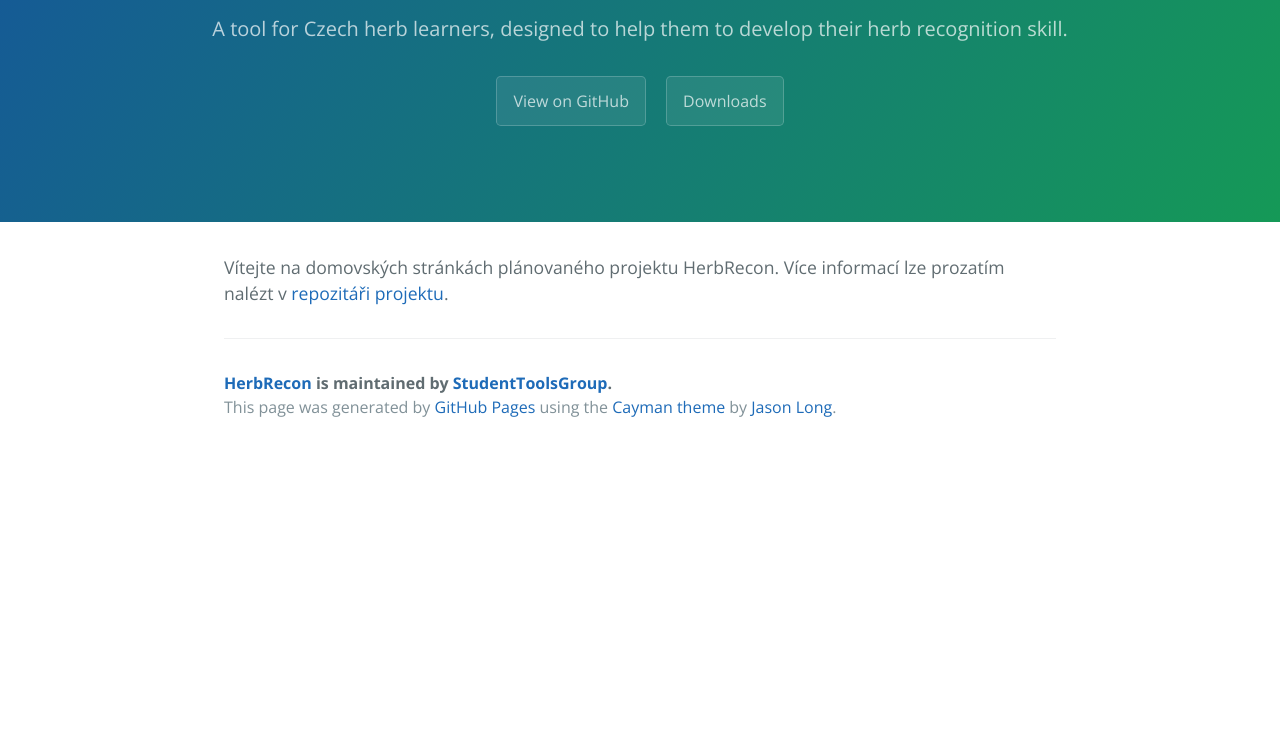
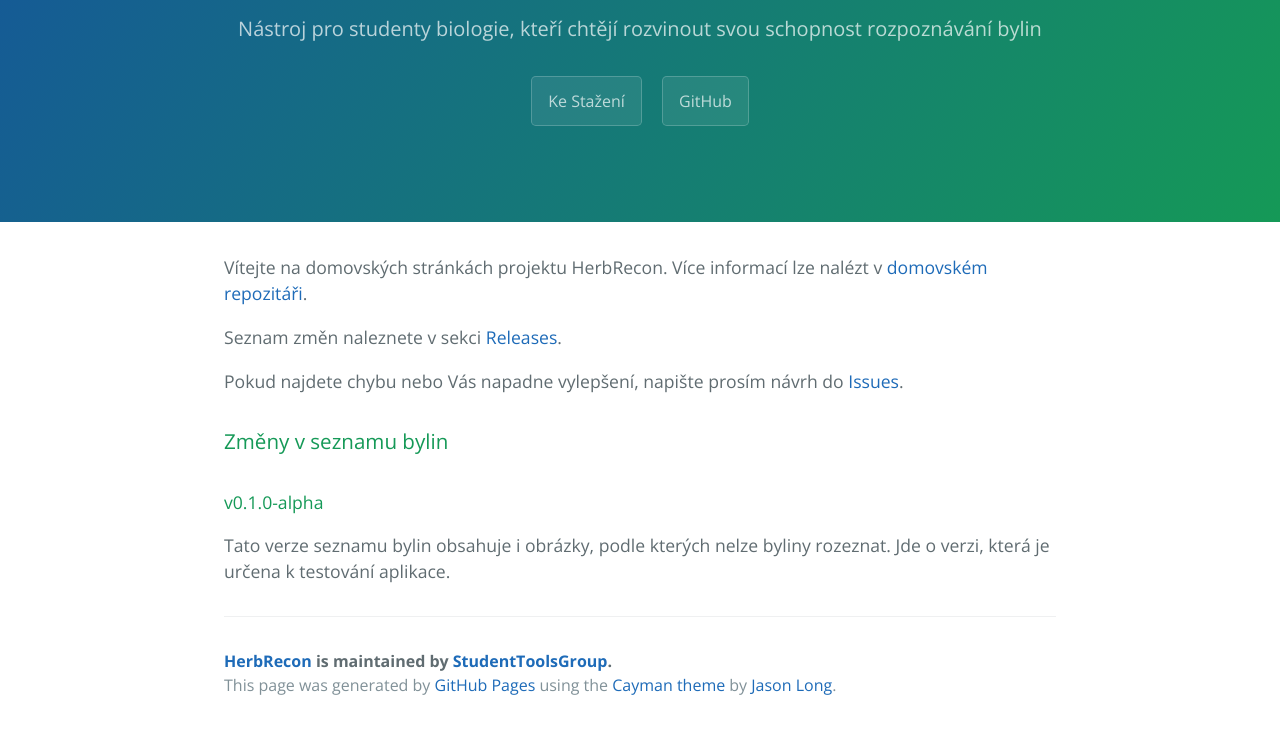
Before and after one commit to EduToolsCZ/HerbRecon, a plain HTML site: page index.html in a window 1280 px wide. Shown: the part 161-890 px from the top of the page. Before the commit the page ends 800 px from the top, so only its background shows below. Drawn offline with nearby package versions, Linux system fonts and the light colour scheme.

Commit message:
Update index.html

```diff
--- a/index.html
+++ b/index.html
@@ -12,13 +12,20 @@
   <body>
     <section class="page-header">
       <h1 class="project-name">HerbRecon</h1>
-      <h2 class="project-tagline">A tool for Czech herb learners, designed to help them to develop their herb recognition skill.</h2>
-      <a href="https://github.com/StudentToolsGroup/HerbRecon" class="btn">View on GitHub</a>
-      <a href="https://github.com/StudentToolsGroup/HerbRecon/releases/latest" class="btn">Downloads</a>
+      <h2 class="project-tagline">Nástroj pro studenty biologie, kteří chtějí rozvinout svou schopnost rozpoznávání bylin</h2>
+      <a href="https://github.com/StudentToolsGroup/HerbRecon/releases/latest" class="btn">Ke Stažení</a>
+      <a href="https://github.com/StudentToolsGroup/HerbRecon" class="btn">GitHub</a>
     </section>
 
     <section class="main-content">
-      <p>Vítejte na domovských stránkách plánovaného projektu HerbRecon. Více informací lze prozatím nalézt v <a href="https://github.com/StudentToolsGroup/HerbRecon">repozitáři projektu</a>.</p>
+      <p>Vítejte na domovských stránkách projektu HerbRecon. Více informací lze nalézt v <a href="https://github.com/StudentToolsGroup/HerbRecon">domovském repozitáři</a>.</p>
+      <p>Seznam změn naleznete v sekci <a href="https://github.com/StudentToolsGroup/HerbRecon/releases">Releases</a>.</p>
+      <p>Pokud najdete chybu nebo Vás napadne vylepšení, napište prosím návrh do <a href="https://github.com/StudentToolsGroup/HerbRecon/issues">Issues</a>.</p>
+      <p>
+      	<h3>Změny v seznamu bylin</h3>
+      	<h4>v0.1.0-alpha</h4>
+      	Tato verze seznamu bylin obsahuje i obrázky, podle kterých nelze byliny rozeznat. Jde o verzi, která je určena k testování aplikace.
+      </p>
 
       <footer class="site-footer">
         <span class="site-footer-owner"><a href="https://github.com/StudentToolsGroup/HerbRecon">HerbRecon</a> is maintained by <a href="https://github.com/StudentToolsGroup">StudentToolsGroup</a>.</span>
```
Also changed, not shown: 1 other file.
